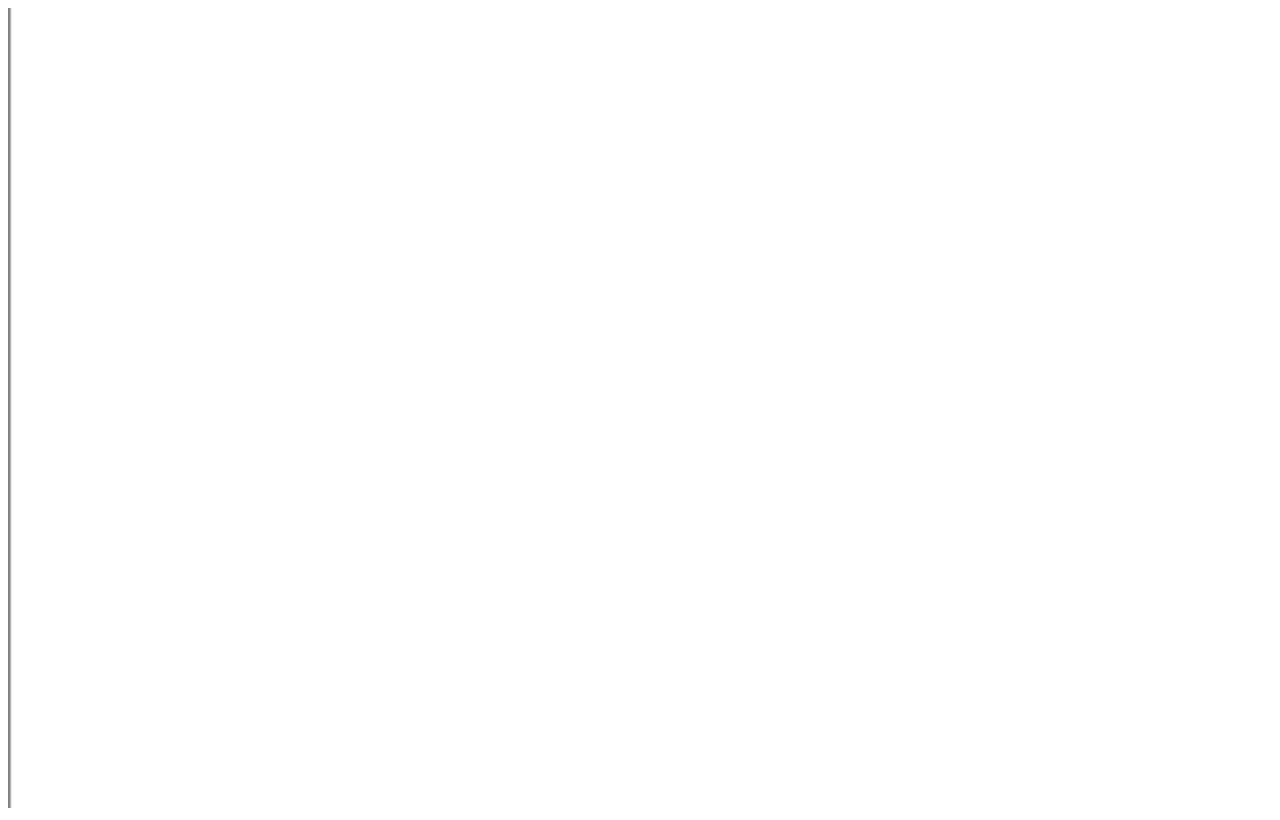
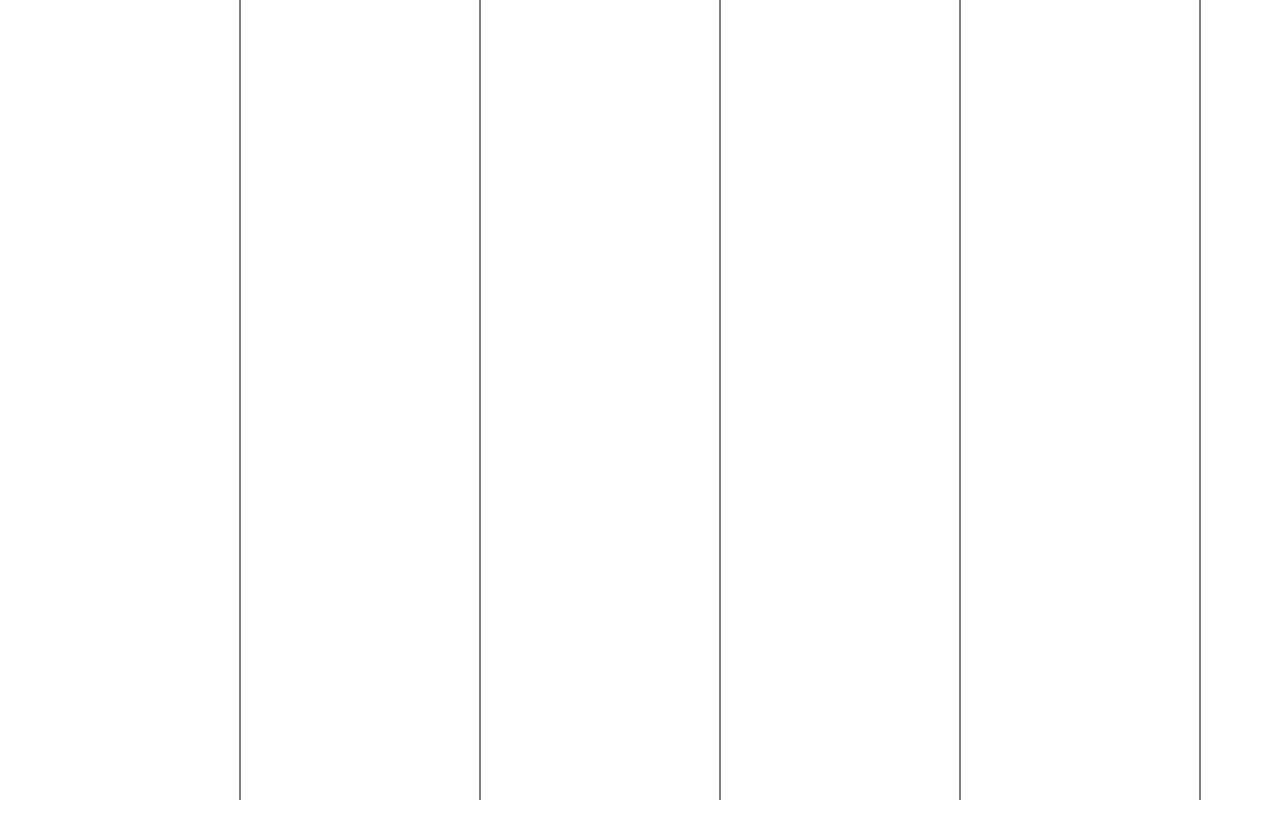
Before and after one commit to C-Powers/WebTheremin, a plain HTML site: page index.html in a window 1280 px wide. Drawn offline with Linux system fonts and the light colour scheme.

Commit message:
added lines corresponding to C octaves.

```diff
--- a/index.html
+++ b/index.html
@@ -11,7 +11,7 @@
   <div class="bar" id="bar">
   </div>
 </div> -->
-<canvas></canvas>
+<canvas id="canvas"></canvas>
 
 <script src="./js/Globals.js"></script>
 <script src="./js/mouseMove.js"></script>
--- a/js/Globals.js
+++ b/js/Globals.js
@@ -1,3 +1,9 @@
 var delta;
+
 var docHeight = document.body.clientHeight;
+
 const maxLowFreq = 2093.0;
+const step = 20; //pixels it takes to move one half step
+
+document.querySelector("canvas").width = window.innerWidth;
+document.querySelector("canvas").height = window.innerHeight;
--- a/js/drawOctaves.js
+++ b/js/drawOctaves.js
@@ -1,24 +1,36 @@
 (function() {
   'use strict';
   let cx = document.querySelector("canvas").getContext("2d");
-  let octavesX = [];
+
   let anOctave = maxLowFreq;
 
   cx.beginPath();
 
-  for (let i=0; i<5; i++) {
-    octavesX.push(anOctave);
+  let coeff = 240 / Math.log10(2);
+  for (let i=1; i<20; i*=2) {
+    let lineX = coeff * Math.log10(2*i);
+    console.log("line x", lineX, i);
+    cx.moveTo(lineX, 0);
+    cx.lineTo(lineX, docHeight);
+  }
 
-    cx.moveTo((maxLowFreq - anOctave), 0);
-    console.log(anOctave)
-    cx.lineTo(0, docHeight);
+//OK drawOctaves.js:12 line x 240 1
+//OK drawOctaves.js:12 line x 480 2
+//NO drawOctaves.js:12 line x 620.3910001730775 3
+// drawOctaves.js:12 line x 719.9999999999999 4
+// drawOctaves.js:12 line x 797.2627427729669 5
+// drawOctaves.js:12 line x 860.3910001730775 6
+// drawOctaves.js:12 line x 913.7651812938249 7
+// drawOctaves.js:12 line x 960 8
+// drawOctaves.js:12 line x 1000.7820003461549 9
 
-    anOctave = anOctave/2;
-  }
+  // for (let i=0; i<5; i++) {
+  //   let lineX = Math.floor((maxLowFreq-anOctave));
+  //   console.log(lineX/step);
+  //   cx.moveTo(lineX, 0);
+  //   cx.lineTo(lineX, docHeight);
+  //
+  //   anOctave = anOctave/2;
+  // }
   cx.stroke();
-
-  // cx.moveTo(0,0);
-  // cx.lineTo(0,docHeight);
-
-
 })();
--- a/js/sounds.js
+++ b/js/sounds.js
@@ -12,11 +12,14 @@
   oscillator.start();
 
   function variableFreq() {
-    let numerator = -delta.x/20
-    let freqMod = Math.pow(2, numerator/12);
+    let numerator = -delta.x
+    let freqMod = Math.pow(2, numerator/(12*step));
     let gainMod = delta.y/docHeight;
 
     oscillator.frequency.value = maxLowFreq * freqMod;
+    console.log(freqMod);
+    console.log(oscillator.frequency.value);
+    console.log(delta);
     gain.gain.value = (1 - gainMod);
     //oscillator.stop();
     // oscillator.start();
--- a/style.css
+++ b/style.css
@@ -1,3 +1,9 @@
+html, body {
+  width:  100%;
+  height: 100%;
+  margin: 0px;
+}
+
 .flex-parent {
   display:flex;
   flex-direction: row;
@@ -5,10 +11,10 @@
   align-items: center;
 }
 
-canvas {
+/*canvas {
   height: 100vh;
   width: 100vh;
-}
+}*/
 
 #bar {
   height: 100vh;
```
